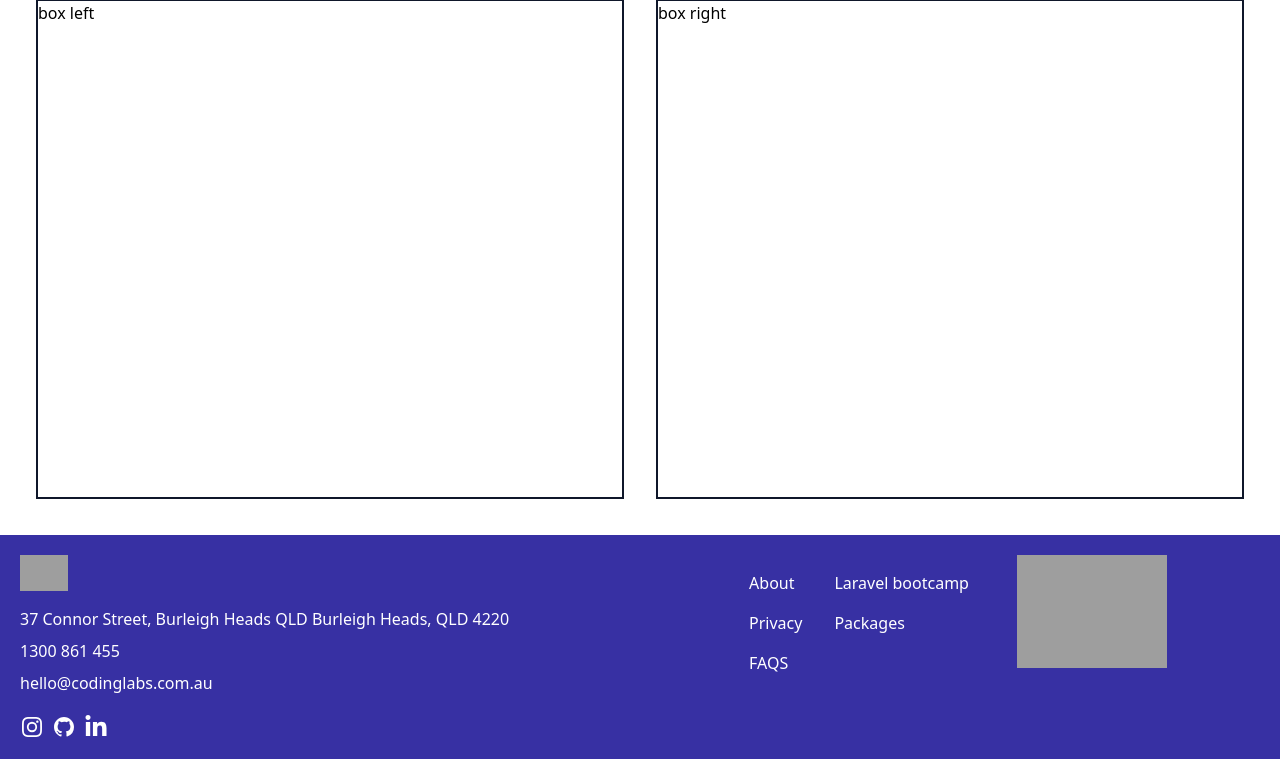
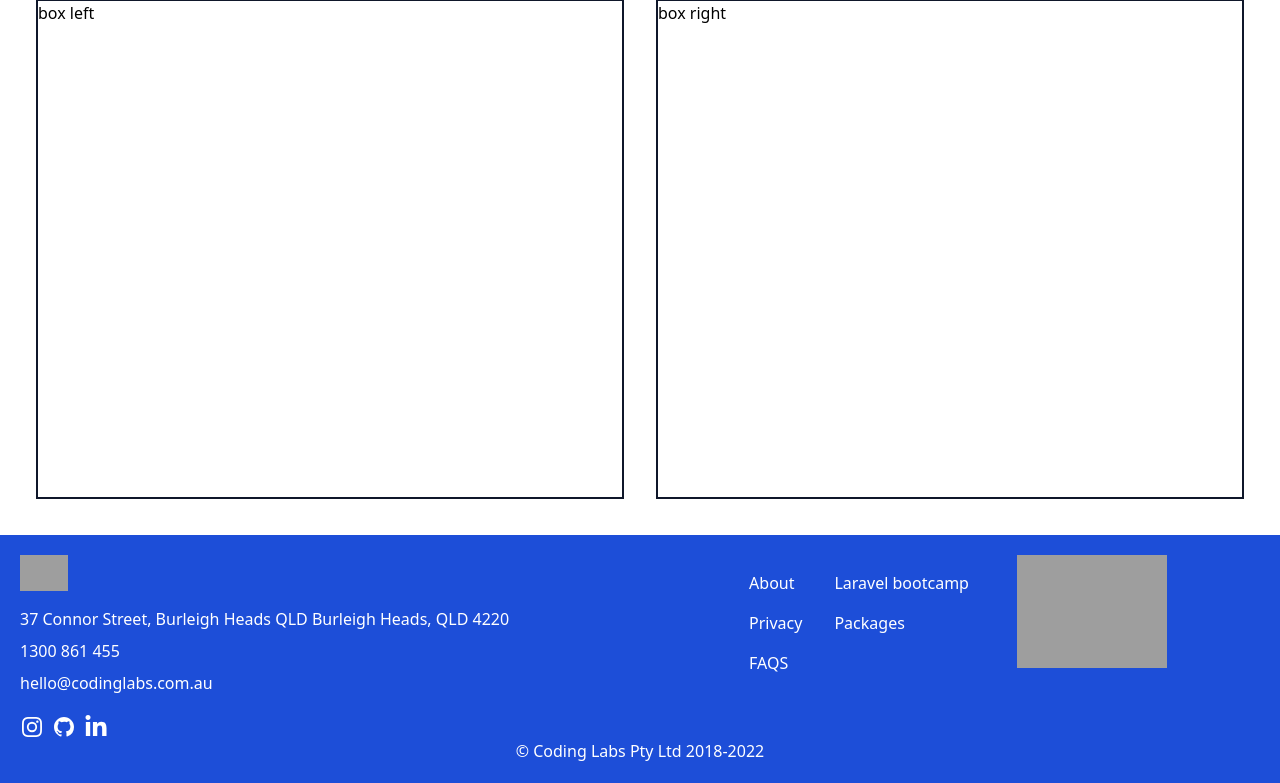
Before and after one commit to ati7697/learn, a Laravel app: page / in a window 1280 px wide. Shown: the part 1118-1901 px from the top of the page. Before the commit the page ends 1877 px from the top, so only its background shows below. Run offline with Laravel 9, Linux system fonts and the light colour scheme; parts of the project's set-up code (start-up, migrations or seed data) failed here and were passed over; some libraries are stand-ins or nearby versions; grey boxes are pictures that could not be loaded.

Commit message:
change css footer

```diff
--- a/resources/views/layouts/footer.blade.php
+++ b/resources/views/layouts/footer.blade.php
@@ -1,4 +1,5 @@
-<div class="flex flex-row mt-5 bg-indigo-800 w-full p-5 text-white">
+<div class=" bg-blue-700 w-full text-white mt-5 p-5">
+    <div class="flex flex-row">
         <div class="flex flex-col w-1/2">
             <div class="mb-4">
                 <img src="https://d2wks4gidu9630.cloudfront.net/f9e7e5eb-767a-4239-a8b4-63b76580c003/svg/codinglabs-logo.svg" class="mr-3 h-6 sm:h-9" alt="codingLabs Logo">
@@ -42,3 +43,6 @@
             </div>
         </div>
     </div>
+
+    <div class="flex justify-center"> <p>© Coding Labs Pty Ltd 2018-2022</p></div>
+</div>
```
Lines whose indentation alone changed are shown as unchanged.
